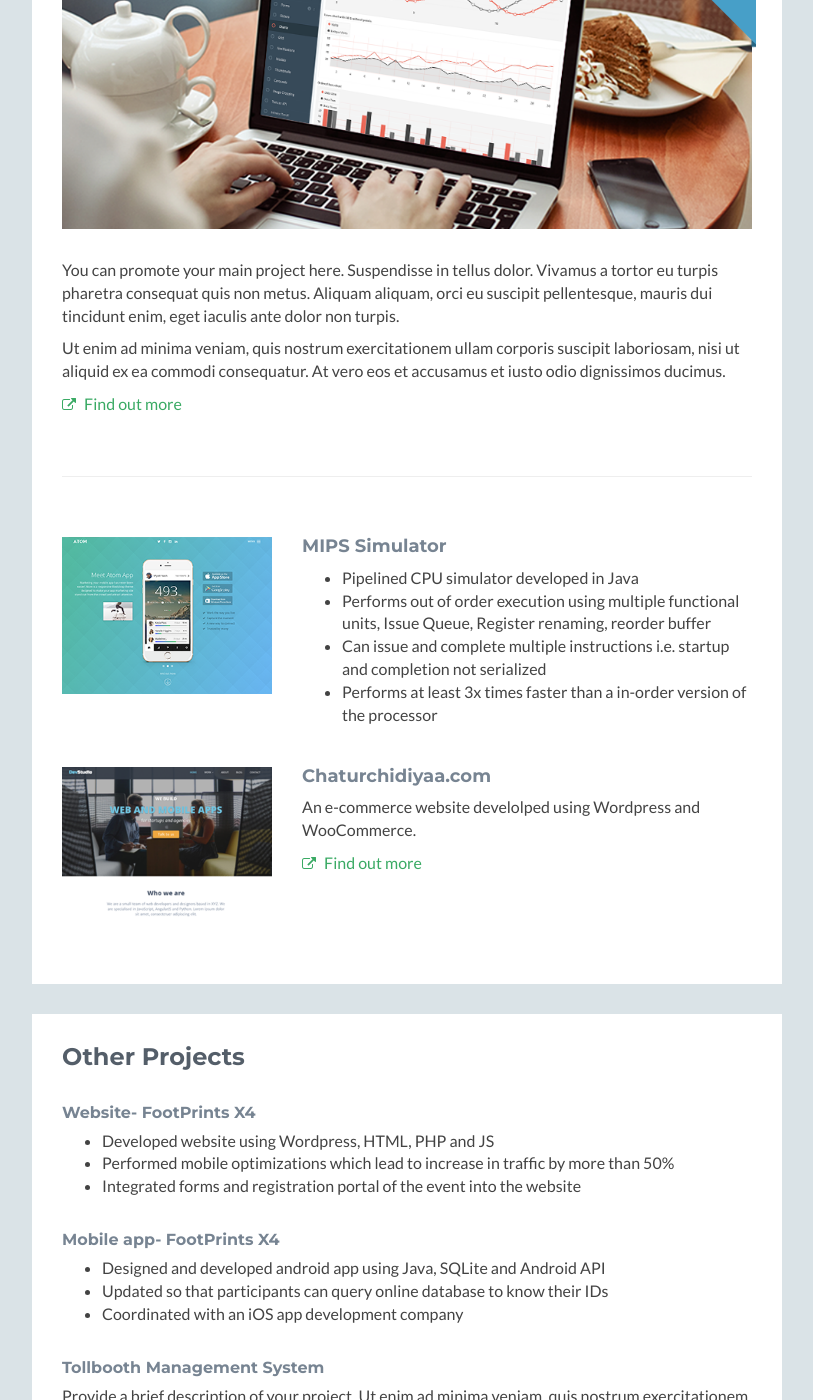
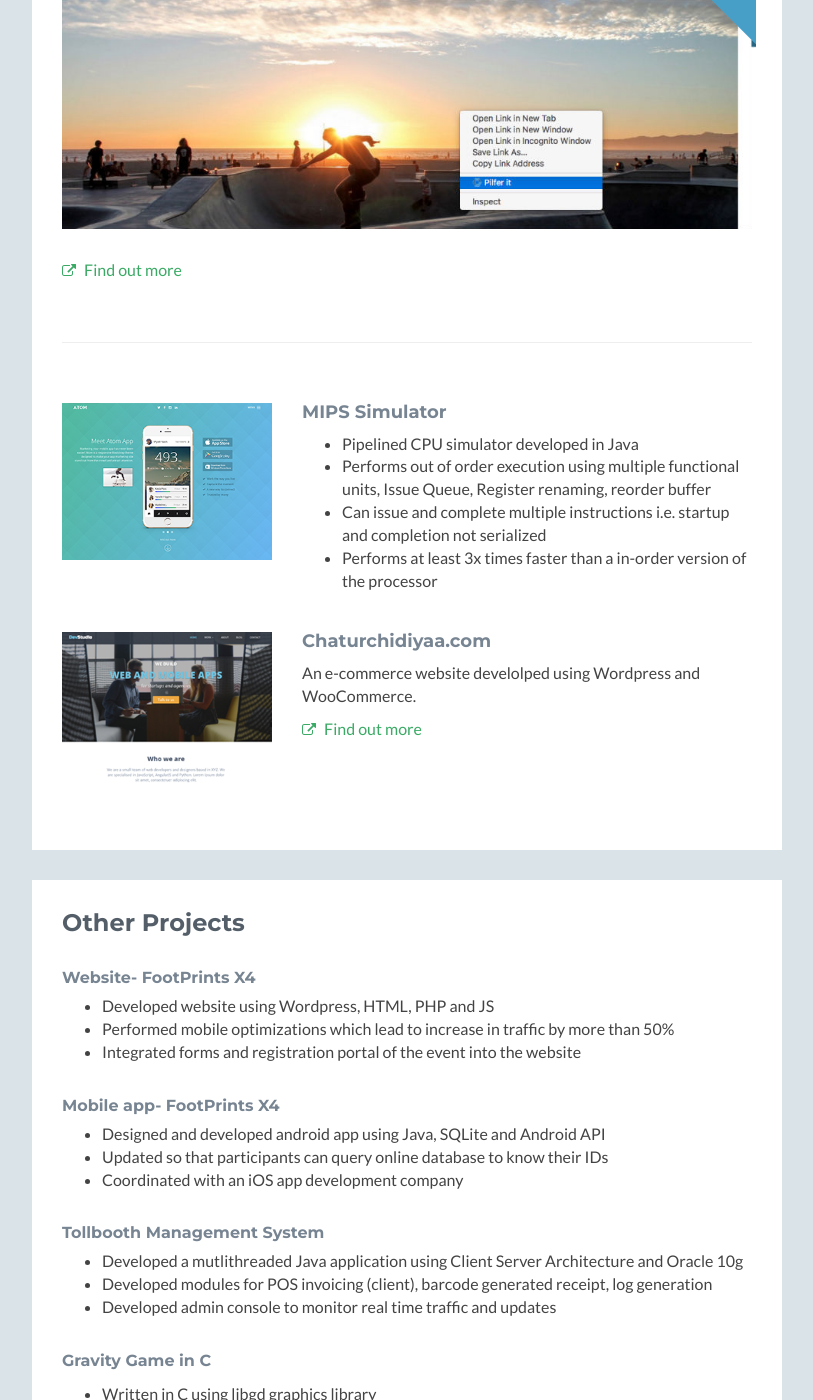
Before and after one commit to hbagdi/web, a Jekyll site: the page index.html, which Jekyll copies as it is, in a window 1280 px wide and 1400 px high, scrolled down 1913 px. Shown: the whole window, without its empty margins (38-851 px from the left). Built offline with Jekyll 4.4.1, drawn with Linux system fonts in a browser that asks for light colours; some of the changed text lies outside the part shown.

Commit message:
Image and info updated.

```diff
--- a/index.html
+++ b/index.html
@@ -153,8 +153,8 @@
                                                                             <p class="summary">Chrome Extension -Two Click Image Sync to Google Photos App</p>
 
                                                                             <div class="featured-image">
-                                                                                <a href="http://themes.3rdwavemedia.com/website-templates/responsive-bootstrap-theme-for-products-velocity/" target="_blank">
-                                                                                    <img class="img-responsive project-image" src="assets/images/projects/project-featured.png" alt="project name" />
+                                                                                <a href="http://getPilfer.com/" target="_blank">
+                                                                                    <img class="img-responsive project-image" src="assets/images/projects/pilferit.jpg" alt="project name" />
                                                                                 </a>
                                                                                 <div class="ribbon">
                                                                                     <div class="text">New</div>
@@ -162,8 +162,7 @@
                                                                             </div>
 
                                                                             <div class="desc text-left">
-                                                                                <p>You can promote your main project here. Suspendisse in tellus dolor. Vivamus a tortor eu turpis pharetra consequat quis non metus. Aliquam aliquam, orci eu suscipit pellentesque, mauris dui tincidunt enim, eget iaculis ante dolor non turpis.</p>
-                                                                                <p>Ut enim ad minima veniam, quis nostrum exercitationem ullam corporis suscipit laboriosam, nisi ut aliquid ex ea commodi consequatur. At vero eos et accusamus et iusto odio dignissimos ducimus.</p>
+
                                                                                 <a class="more-link" href="http://getpilfer.com/" target="_blank"><i class="fa fa-external-link"></i> Find out more</a>
                                                                             </div><!--//desc-->
 
@@ -225,7 +224,11 @@
                                                                                         </div><!--//item-->
                                                                                         <div class="item">
                                                                                             <h3 class="title">Tollbooth Management System</h3>
-                                                                                            <p class="summary">Provide a brief description of your project. Ut enim ad minima veniam, quis nostrum exercitationem ullam corporis suscipit laboriosam, nisi ut aliquid ex ea commodi consequatu.</p>
+                                                                                        <ul>
+                                                                                            <li>Developed a mutlithreaded Java application using Client Server Architecture and Oracle 10g</li>
+                                                                                            <li>Developed modules for POS invoicing (client), barcode generated receipt, log generation</li>
+                                                                                            <li>Developed admin console to monitor real time traffic and updates</li>
+                                                                                        </ul>
 
                                                                                         </div><!--//item-->
                                                                                         <div class="item">
```
Also changed, not shown: assets/images/projects/pilferit.jpg (added).
